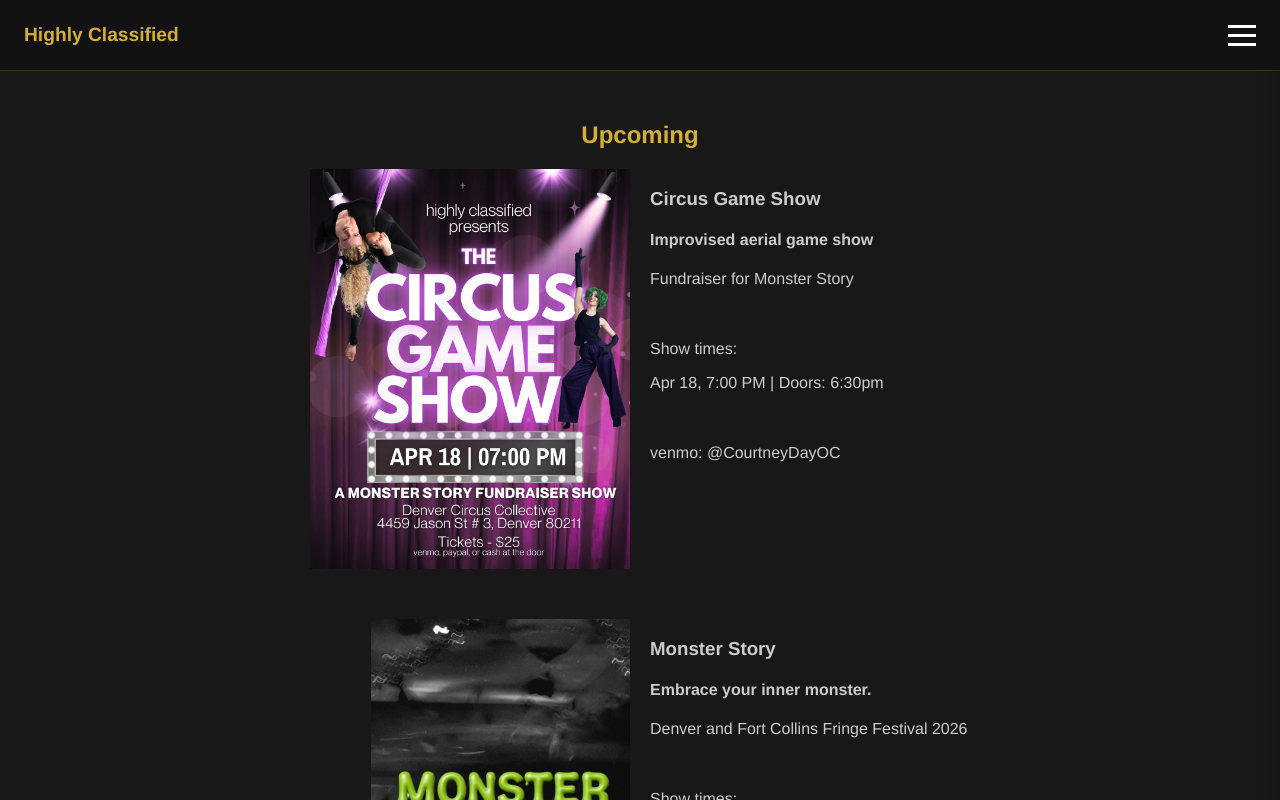
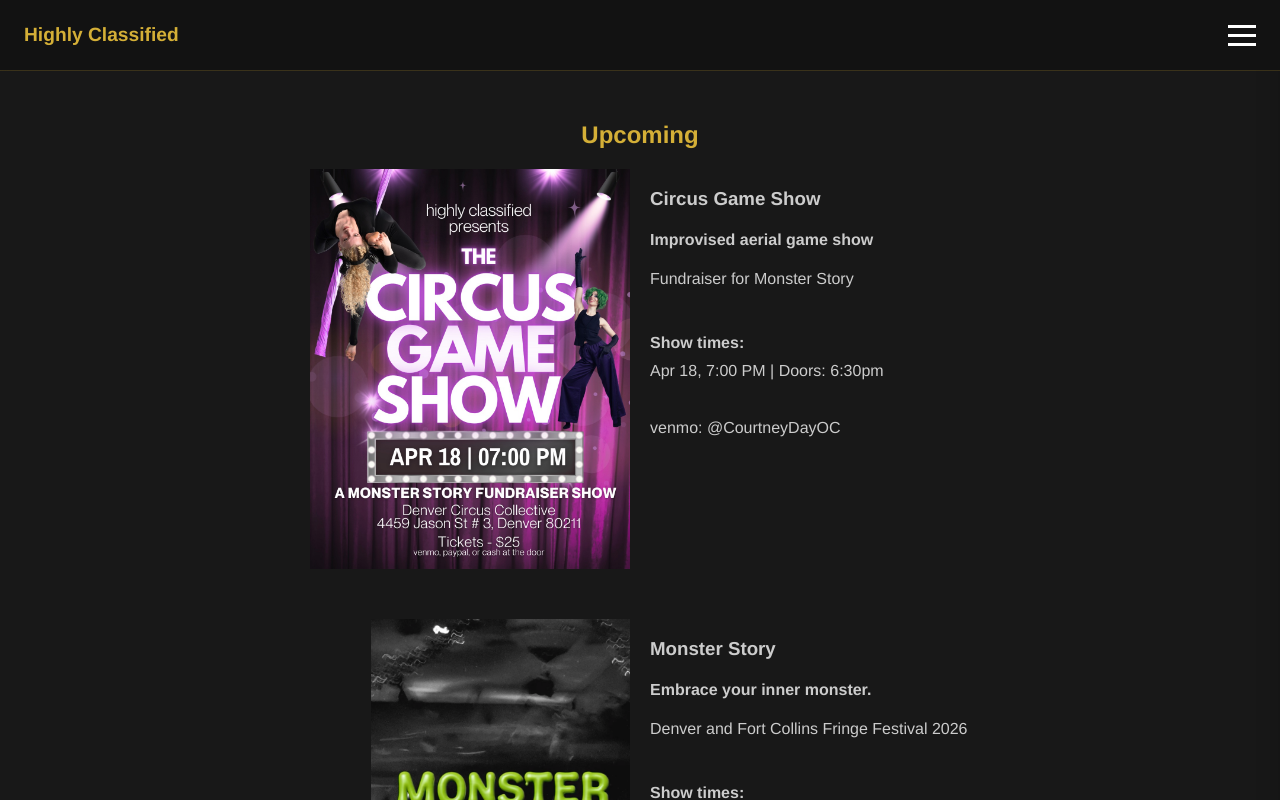
Before and after one commit to sinkbrookstein/highly-classified-site, a React (Vite) app: page /performances in a window 1280 px wide. Shown: the top 800 px of the page. Built offline with nearby package versions, Linux system fonts and the light colour scheme.

Commit message:
add sorting to past performances, add show data for Monster Story, make the slideshow look a little better hopefully

```diff
--- a/src/assets/performances/performances.json
+++ b/src/assets/performances/performances.json
@@ -7,15 +7,15 @@
       "details": "Denver Fringe Festival 2025",
       "showtimes": [
         {
-          "showtime": "2024-06-06T17:00:00",
+          "showtime": "2025-06-06T17:00:00",
           "doors": null
         },
         {
-          "showtime": "2024-06-07T21:30:00",
+          "showtime": "2025-06-07T21:30:00",
           "doors": null
         },
         {
-          "showtime": "2024-06-08T18:30:00",
+          "showtime": "2025-06-08T18:30:00",
           "doors": null
         }
       ],
@@ -75,11 +75,17 @@
       "details": "Denver and Fort Collins Fringe Festival 2026",
       "showtimes": [
         {
-          "showtime": "TBD",
+          "showtime": "2026-06-05T18:00:00",
+          "doors": null
+        }, {
+          "showtime": "2026-06-06T20:00:00",
+          "doors": null
+        }, {
+          "showtime": "2026-06-07T17:00:00",
           "doors": null
         }
       ],
-      "tickets": null
+      "tickets": "https://denverfringe.org/shows/monster-story/"
     }
   ]
 }
--- a/src/pages/PerformancesPage.jsx
+++ b/src/pages/PerformancesPage.jsx
@@ -22,6 +22,10 @@ function isLatestShowPast(showtimes) {
     );
 
     return latest < new Date();
+}
+
+function getLatestShowtime(showtimes) {
+    return Math.max(...showtimes.map(s => new Date(s.showtime)));
 }
 
 function getReadableDate(date) {
@@ -49,7 +53,7 @@ function UpcomingPerformances() {
                     <h4>{performance.description}</h4>
                     <p>{performance.details}</p>
                     <div className="showtimes-container">
-                        <p className="showtimes">Show times: </p>
+                        <h4 className="showtimes">Show times: </h4>
                         {performance.showtimes.map(s => (<p>{getReadableDate(s.showtime) + getDoorTime(s)}</p>))}
                     </div>
                     {performance.tickets && (
@@ -79,7 +83,7 @@ function getDoorTime(showtime) {
 }
 
 function PastPerformances() {
-    const past = data.performances.filter(p => isLatestShowPast(p.showtimes));
+    const past = data.performances.filter(p => isLatestShowPast(p.showtimes)).sort((a, b) => getLatestShowtime(b.showtimes) - getLatestShowtime(a.showtimes));
     return <div className="past-performances">
         {past.map(performance => (
             <div className="performance">
--- a/src/styles/HomePage.css
+++ b/src/styles/HomePage.css
@@ -16,7 +16,8 @@ body {
 .slideshow {
     position: relative;
     height: 90vh;
-  width: 80%;
+    width: 100%;
+    background: black;
     overflow: hidden;
 }
 
@@ -26,8 +27,9 @@ body {
     left: 0;
     height: 90vh;
     width: 100%;
-  background-size: cover;
-  background-position: center;
+    background-size: contain;
+    background-repeat: no-repeat;
+    background-position: right;
     opacity: 0;
     transition: opacity 1.5s ease-in-out;
     z-index: 1;
@@ -68,9 +70,9 @@ body {
     position: relative;
     font-size: 3.5vw;
     background: black;
-  /* margin-top: 70px; */
-  width: 30%;
+    width: auto;
     color: #d6d6d6;
+    padding-left: 20px;
 }
 
 .welcome {
@@ -85,7 +87,6 @@ body {
 
 .slide-container {
     display: flex;
-  justify-content: space-between;
     width: 100%
 }
 
@@ -140,17 +141,29 @@ body {
 @media (max-width: 768px) {
     .slide-container {
         flex-direction: column;
+        width: 100vw; /* full viewport width */
+        max-width: 100%;
     }
 
     .welcome-text {
         width: 100%;
+        padding-left: 0;
+        height: auto;
     }
 
     .welcome-text p, i {
         text-align: center;
     }
 
+    .slide {
+        width: 100%;
+        height: 100%;
+        object-fit: contain;
+        background-position: bottom;
+    }
+
     .slideshow {
-        width: 100%
+        width: 100%;
+        height: 50vh;
     }
 }
--- a/src/styles/PerformancesPage.css
+++ b/src/styles/PerformancesPage.css
@@ -53,6 +53,14 @@ body {
     font-size: 1.05rem;
 }
 
+.showtimes-container p {
+    margin: 3px 0;
+}
+
+.showtimes-container h4 {
+    margin: 10px 0;
+}
+
 /* --- Mobile --- */
 @media (max-width: 768px) {
     .performance {
```
Also changed, not shown: 1 other file (tests, documents, lock files or other folders). Lines whose indentation alone changed are shown as unchanged.
